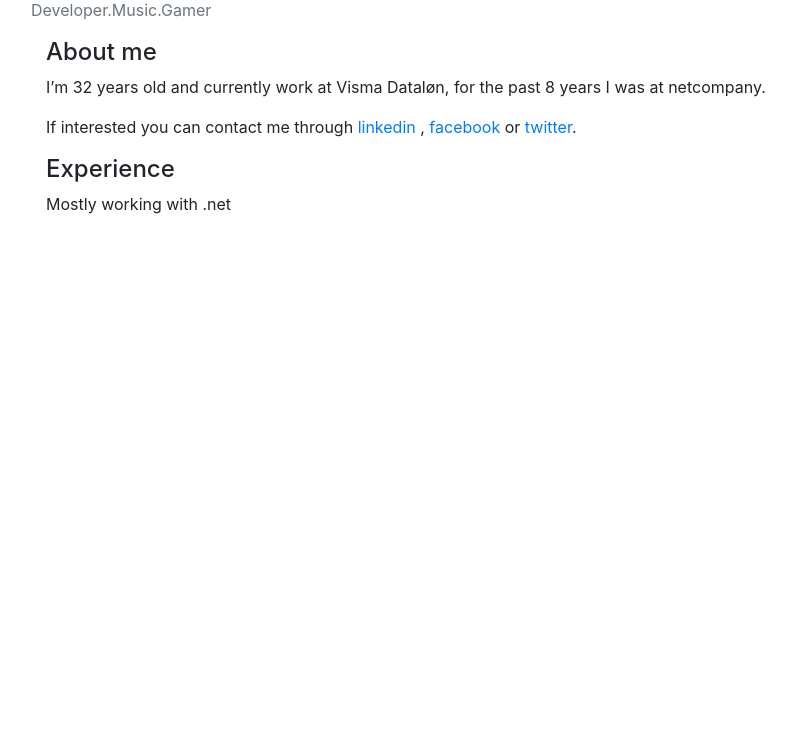
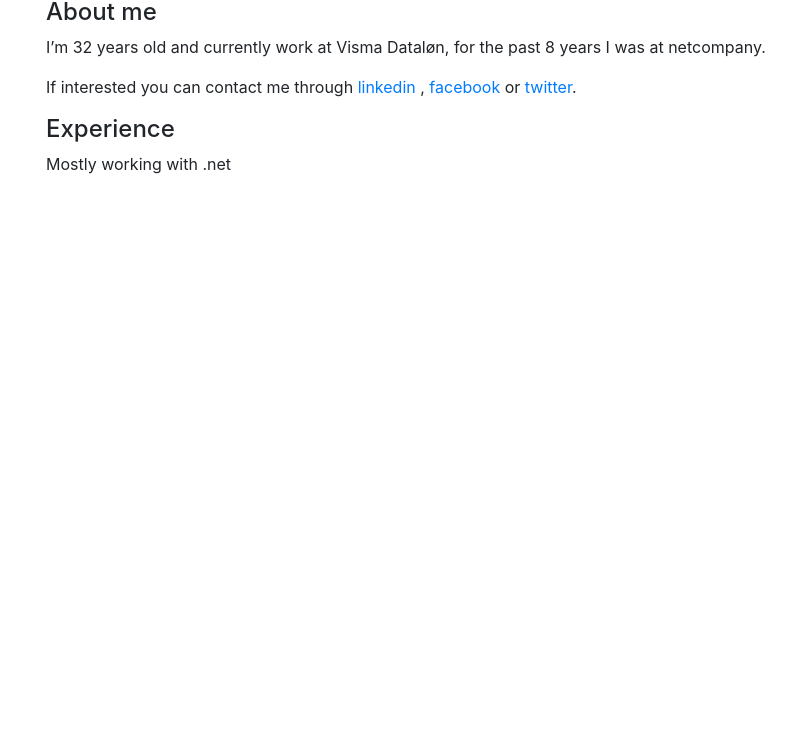
Before and after one commit to mhartvig/mhartvig.github.io, a plain HTML site: page index.html in a window 1280 px wide. Shown: the part 58-800 px from the top of the page, without its empty margins (54-850 px from the left). Drawn offline with nearby package versions, Linux system fonts and the light colour scheme.

Commit message:
Update index.html

```diff
--- a/index.html
+++ b/index.html
@@ -20,7 +20,6 @@
             <div class="row">
                 <div class="col-md-12 text-center">
                     <h1 class="text-inverse text-left">Martin Hartvig</h1>
-                    <p class="text-left text-muted">Developer.Music.Gamer</p>
                 </div>
             </div>
         </div>
```
